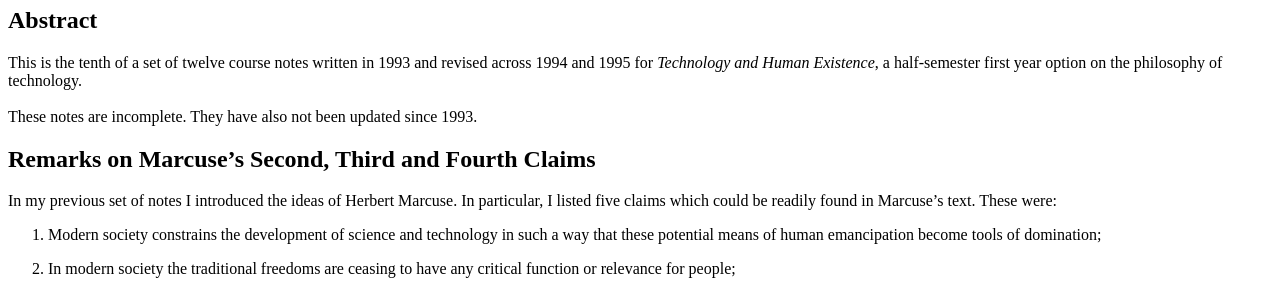
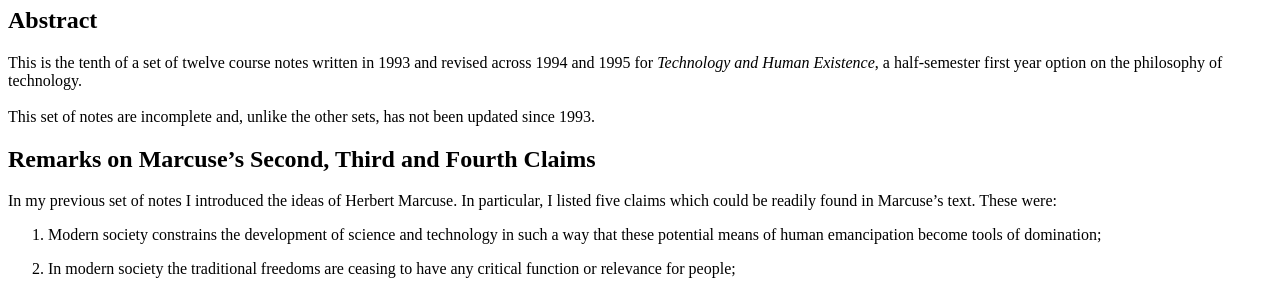
Before and after one commit to klepas/bruins-site, a Jekyll site: the page built from _technology/1994-06-03-Technology-and-Human-Existence-10.md, in a window 1280 px wide. Shown: the part 448-742 px from the top of the page. Built offline with Jekyll 4.4.1, drawn with Linux system fonts in a browser that asks for light colours; nearby versions of some CDN libraries; some web fonts are replaced.

Commit message:
change to abstract of 10th set of technology notes

```diff
--- a/_technology/1994-06-03-Technology-and-Human-Existence-10.md
+++ b/_technology/1994-06-03-Technology-and-Human-Existence-10.md
@@ -4,7 +4,7 @@ permalink: /courses/:collection/:title/
 title: "More on Marcuse and the One-Dimensional Society"
 date: 1994-06-03
 version: "05.07.1993"
-abstract: "This is the tenth of a set of twelve course notes written in 1993 and revised across 1994 and 1995 for _Technology and Human Existence_, a half-semester first year option on the philosophy of technology.<br><br/>These notes are incomplete. They have also not been updated since 1993."
+abstract: "This is the tenth of a set of twelve course notes written in 1993 and revised across 1994 and 1995 for _Technology and Human Existence_, a half-semester first year option on the philosophy of technology.<br><br/>This set of notes are incomplete and, unlike the other sets, has not been updated since 1993."
 
 ---
 
```
